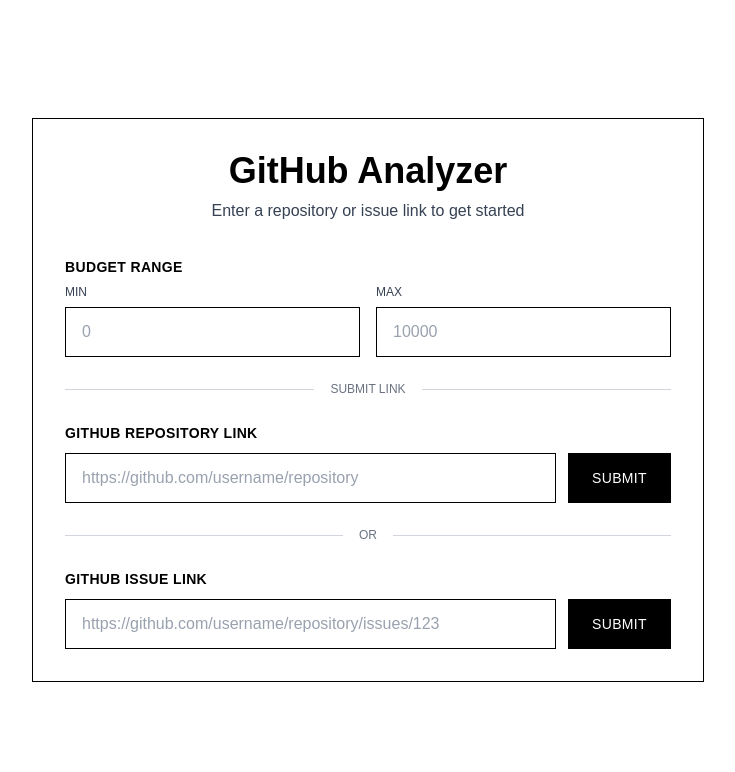
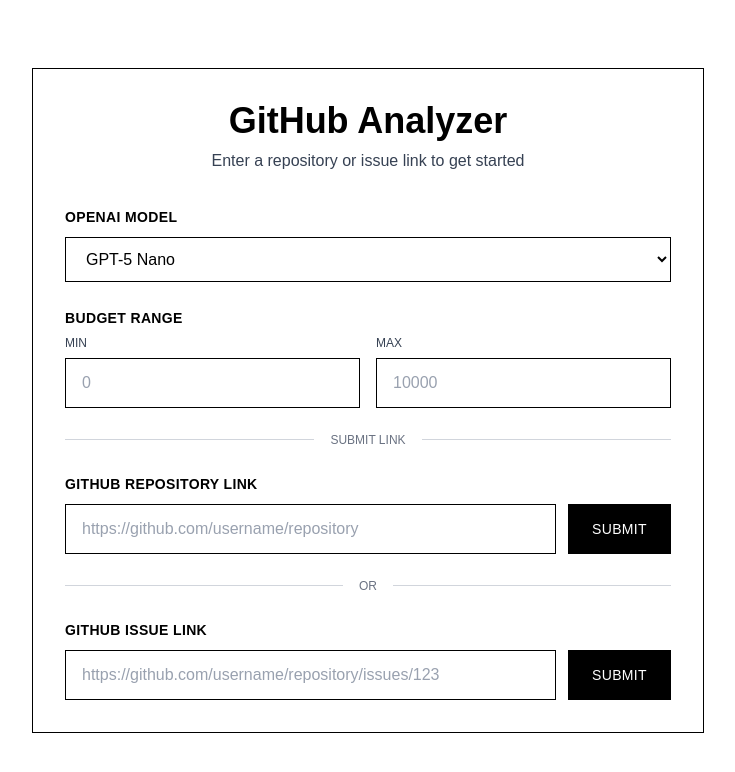
Before and after one commit to berkingurcan/ns-issue-est, a Next.js app: page / in a window 1280 px wide. Shown: the top 772 px of the page, without its empty margins (272-1007 px from the left). Built offline with nearby package versions, Linux system fonts and the light colour scheme.

Commit message:
feat ui add model selector

```diff
--- a/app/page.tsx
+++ b/app/page.tsx
@@ -7,11 +7,13 @@
   const [issueLink, setIssueLink] = useState("");
   const [minBudget, setMinBudget] = useState("");
   const [maxBudget, setMaxBudget] = useState("");
+  const [selectedModel, setSelectedModel] = useState("gpt-5-nano");
 
   const handleRepoSubmit = (e: React.FormEvent) => {
     e.preventDefault();
     console.log("Repository Link:", repoLink);
     console.log("Budget Range:", { min: minBudget, max: maxBudget });
+    console.log("Selected Model:", selectedModel);
     // Add your submit logic here
   };
 
@@ -19,6 +21,7 @@
     e.preventDefault();
     console.log("Issue Link:", issueLink);
     console.log("Budget Range:", { min: minBudget, max: maxBudget });
+    console.log("Selected Model:", selectedModel);
     // Add your submit logic here
   };
 
@@ -36,6 +39,25 @@
           </div>
 
           <div className="space-y-6">
+            {/* Model Selection */}
+            <div className="space-y-3">
+              <label className="block">
+                <span className="text-sm font-semibold text-black uppercase tracking-wide">
+                  OpenAI Model
+                </span>
+                <select
+                  value={selectedModel}
+                  onChange={(e) => setSelectedModel(e.target.value)}
+                  className="mt-2 w-full px-4 py-3 bg-white border border-black focus:outline-none focus:ring-2 focus:ring-black text-black"
+                >
+                  <option value="gpt-5">GPT-5</option>
+                  <option value="gpt-5-mini">GPT-5 Mini</option>
+                  <option value="gpt-5-nano">GPT-5 Nano</option>
+                  <option value="gpt-4.1">GPT-4.1</option>
+                </select>
+              </label>
+            </div>
+
             {/* Budget Range Inputs */}
             <div className="space-y-3">
               <span className="text-sm font-semibold text-black uppercase tracking-wide">
```
